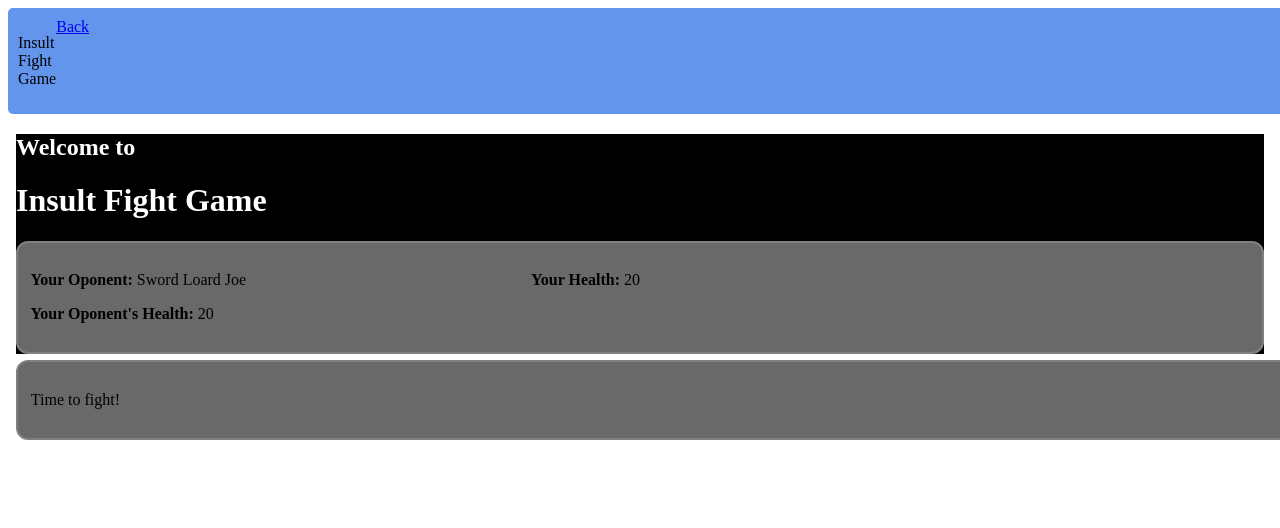
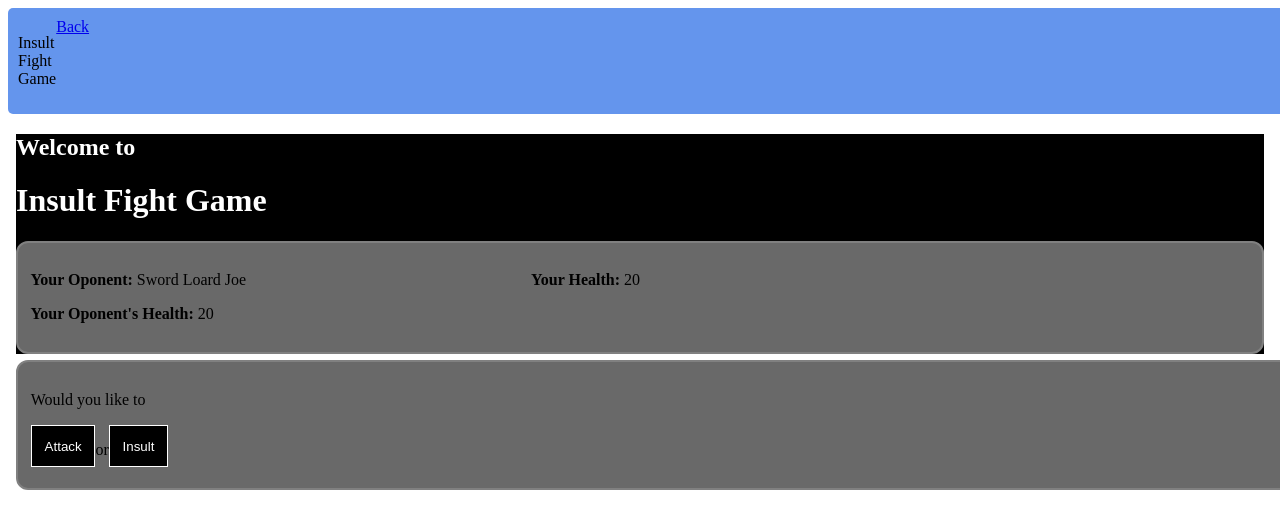
Before and after one commit to YayBlaze/BlazeApp, a SvelteKit app: page /insult in a window 1280 px wide. Both pictures are taken after a click on the button "Play!". Shown: the top 528 px of the page. Built offline with nearby package versions, Linux system fonts and the light colour scheme.

Commit message:
feat: added attack functionality. half-feat: started on insult functionality, pushing so Azalea can (maybe) help me :)

```diff
--- a/src/routes/insult/+page.svelte
+++ b/src/routes/insult/+page.svelte
@@ -4,7 +4,7 @@
     var play:boolean = false
     var health = 20
     var ophealth = 20
-    let insultlist:string[] = [
+    var insultlist:string[] = [
         "I've meet pigs better at fighting then you.",
         "My great deeds are talked about across the land!",
         "I'm the greatest fighter on the seas!",
@@ -12,7 +12,7 @@
         "Your mother.",
         "No one has ever faced me and lived!"
     ]
-    let retortlsit:string[] = [
+    var retortlsit:string[] = [
         "Glad to hear you're still in touch with your parents",
         "Well, everyones loves a good joke.",
         "Too bad you're facing me on dry land.",
@@ -20,7 +20,7 @@
         "Your father",
         "With that bad breath, I'm not suprised."
     ]
-    let names:string[] = [
+    var names:string[] = [
         "Tate the Great",
         "Rexydoodles",
         "Sword Loard Joe",
@@ -85,6 +85,22 @@
         name = names[idx2]
         console.log(name)
     }
+    function attackation() {
+        let rng = Math.floor(Math.random() * 10)
+        console.log(rng)
+        if (rng <= 2) {
+            health -= 2
+            ophealth -= 1
+        }
+        else {
+            health -= 1
+            ophealth -= 2
+        }
+    }
+    var insulttoggle:boolean = false
+    function insultaction() {
+        insulttoggle = true
+    }
 </script>
 
 
@@ -107,10 +123,24 @@
             </div>
         </div>
         <div id="storybox">
-            <p>Time to fight!</p>
+            {#if (insulttoggle == false)}
+                <p>Would you like to</p>
+                <div style="display: flex;">
+                    <button class="choice" on:click={attackation}>Attack</button>
+                    <p>or</p>
+                    <button class="choice" on:click={insultaction}>Insult</button>
+                </div>
+            {:else}
+                <p>Choose your insult:</p>
+                <div class="flexcolumn">
+                    {#each insultlist as insult}
+                        <button id="insultchoice">{insult}</button>
+                    {/each}
+                </div>
+            {/if}
         </div>
     {:else}
-        <button on:click={resetrng}>Play!</button>
+        <button on:click={resetrng} id="plybutton">Play!</button>
     {/if}
 </body>
 
@@ -130,9 +160,11 @@
         background-color: black;
         color: white;
     }
-    button {
+    #plybutton {
         border: 1px solid goldenrod;
-        padding: 2%;
+        padding: 1%;
+        background-color: black;
+        color: white;
     }
     #stats {
         display: flex;
@@ -159,4 +191,30 @@
         position: absolute;
         top: 45%;
     }
+    .choice {
+        height: fit-content;
+        width: fit-content;
+        padding: 1%;
+        background-color: black;
+        border: 1px solid white;
+        color: white;
+    }
+    #insultchoice {
+        border: 1px solid goldenrod;
+        background-color: black;
+        color: white;
+        border-radius: 5px;
+        width: fit-content;
+        height: fit-content;
+    }
+    #insultchoice:hover {
+        border-radius: 5px;
+        background-color: goldenrod;
+        color: black;
+    }
+    .flexcolumn {
+        display: flex;
+        flex-direction: column;
+        height: fit-content;
+    }
 </style>
```
